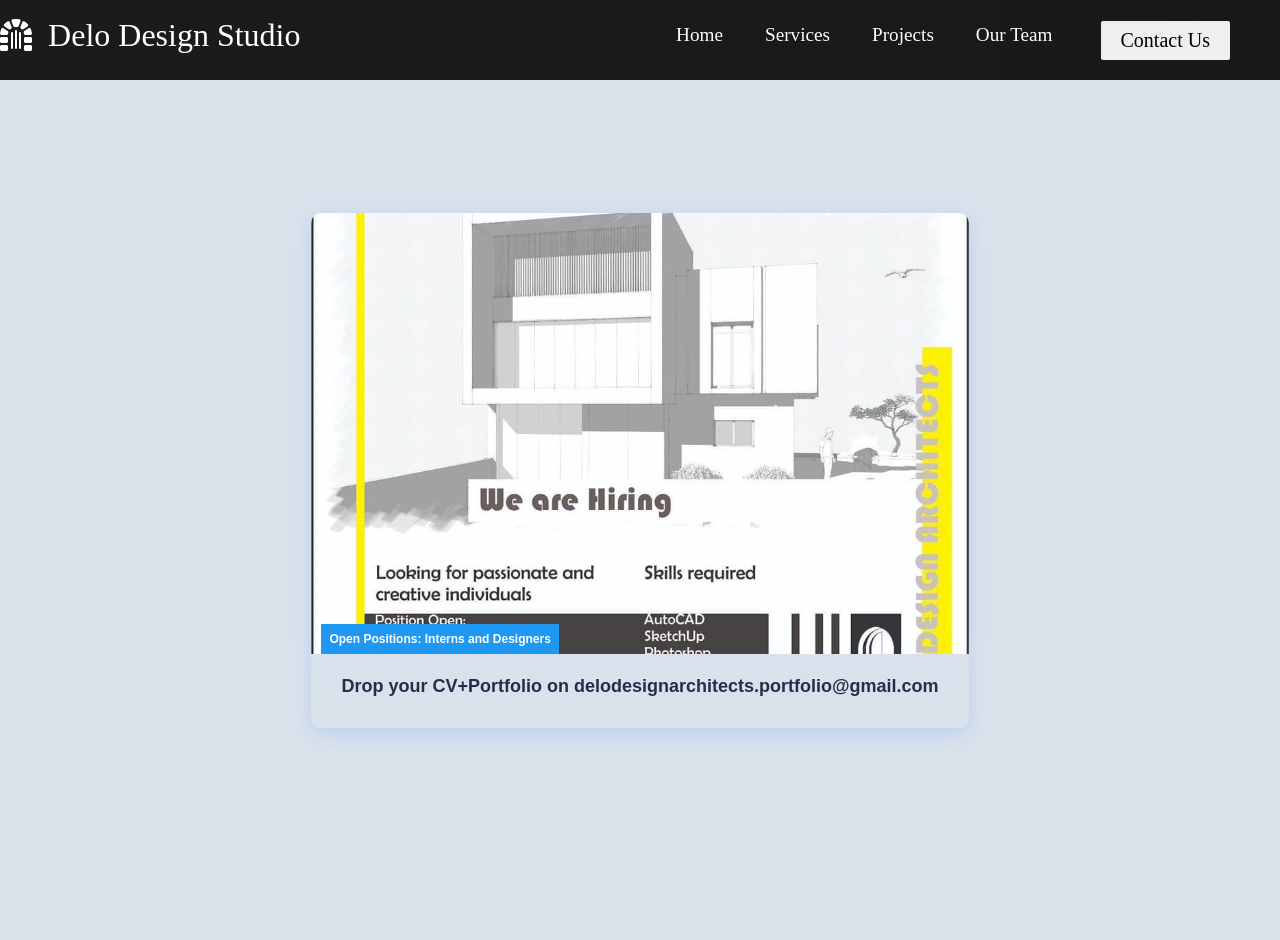
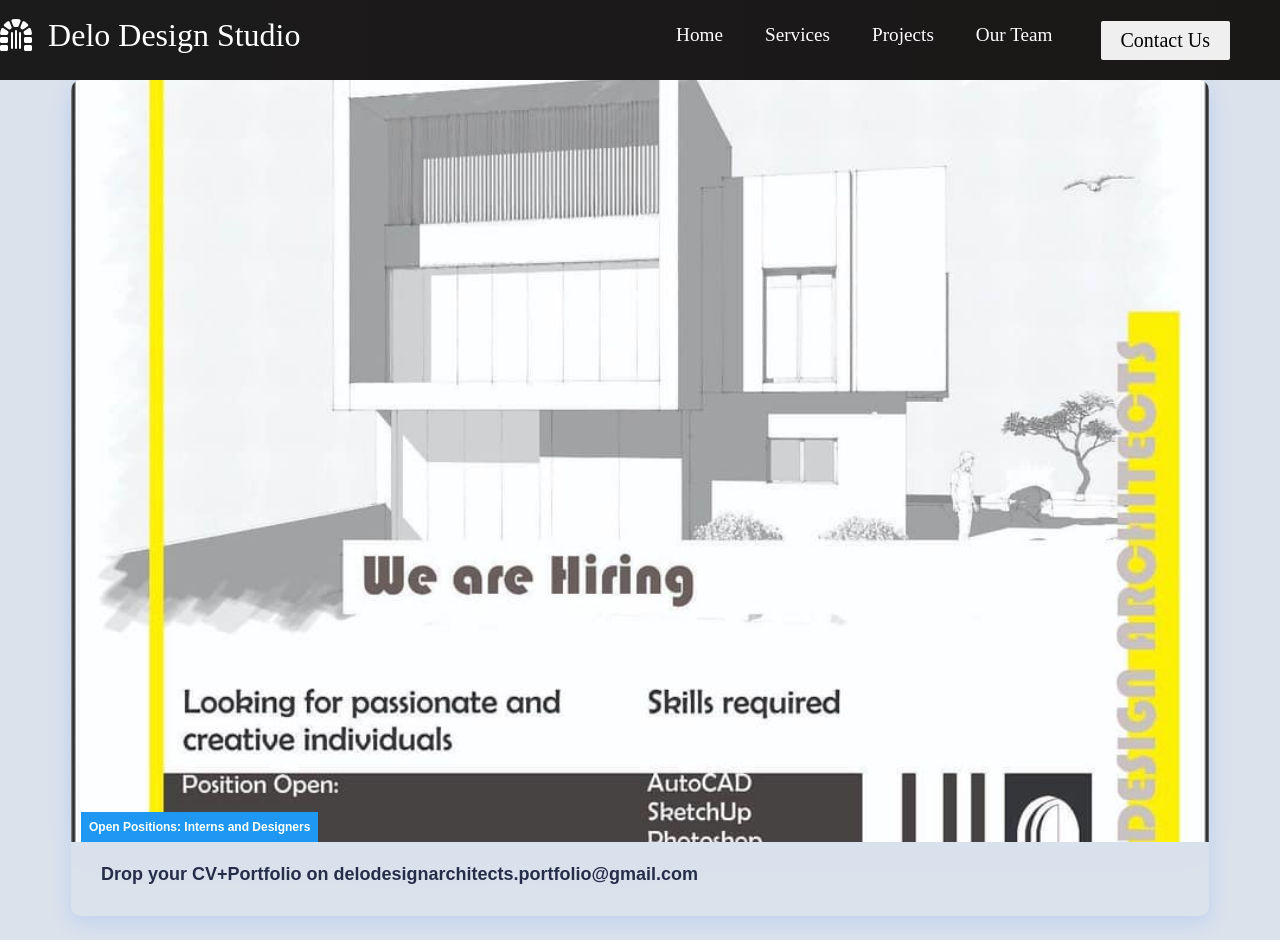
Before and after one commit to nitinkpatel/DDS-React-Website, a React (Create React App) app: page /Career in a window 1280 px wide. Before the commit the page ends 880 px from the top, so only its background shows below. Built offline with nearby package versions, Linux system fonts and the light colour scheme; a web font is replaced by a local one.

Commit message:
careerabout

```diff
--- a/src/components/pages/AboutUs.js
+++ b/src/components/pages/AboutUs.js
@@ -8,7 +8,7 @@
         <>
          <p className='para'> We associate our work with the dual technical-cultural mission to improve the quality of life of prospective clients and future generations.</p>
         <main>
-        <div className='cards__wrapper'>
+        <div className='cards__wrapper & section'>
                  <ul className='cards__items'>
 
        <CardItem
--- a/src/components/pages/Career.js
+++ b/src/components/pages/Career.js
@@ -7,7 +7,7 @@
     return (
         <>
         <main>
-        <div className='cards__wrapper'>
+        <div className='cards__wrapper & section'>
 
          <ul className='cards__items'>
             <CardItem
```
